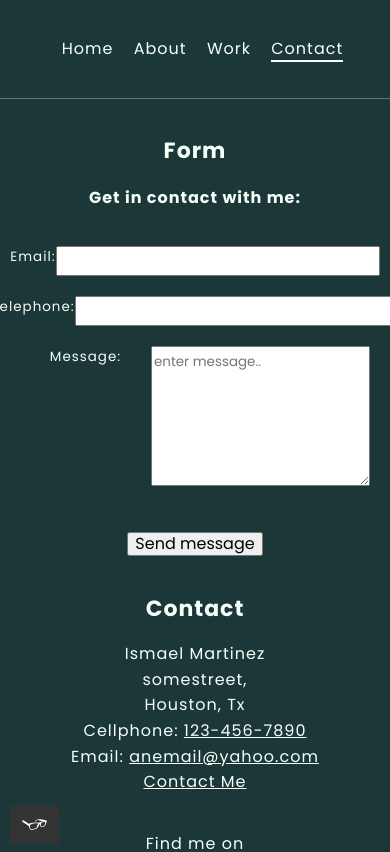
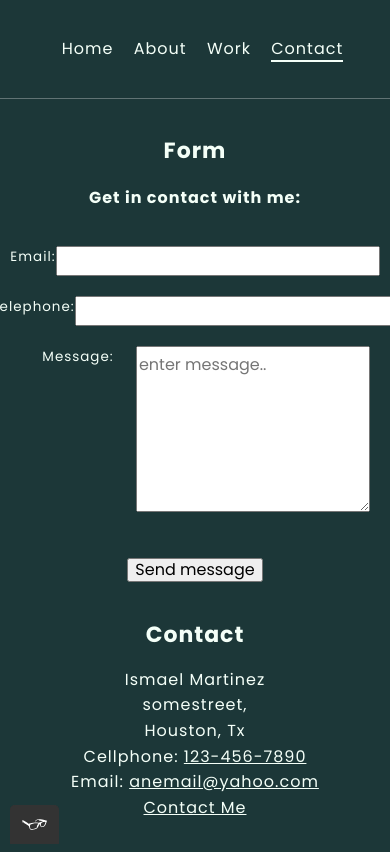
Before and after one commit to ismaelmjr/portfolio-website, a plain HTML site: page contact.html in a window 390 px wide. Shown: the top 852 px of the page. Drawn offline with Linux system fonts and the light colour scheme.

Commit message:
Update style.production.css
reverting back

```diff
--- a/css/style.production.css
+++ b/css/style.production.css
@@ -288,10 +288,8 @@ form {
 /* Media Queries */
 
 @media all and (max-width: 500px) {
-  .standard-label,
-  .standard-textarea {
+  .standard-label {
     font-size: 0.84em;
-    flex-grow: 0;
   }
 
   .berlin-illustration {
```
